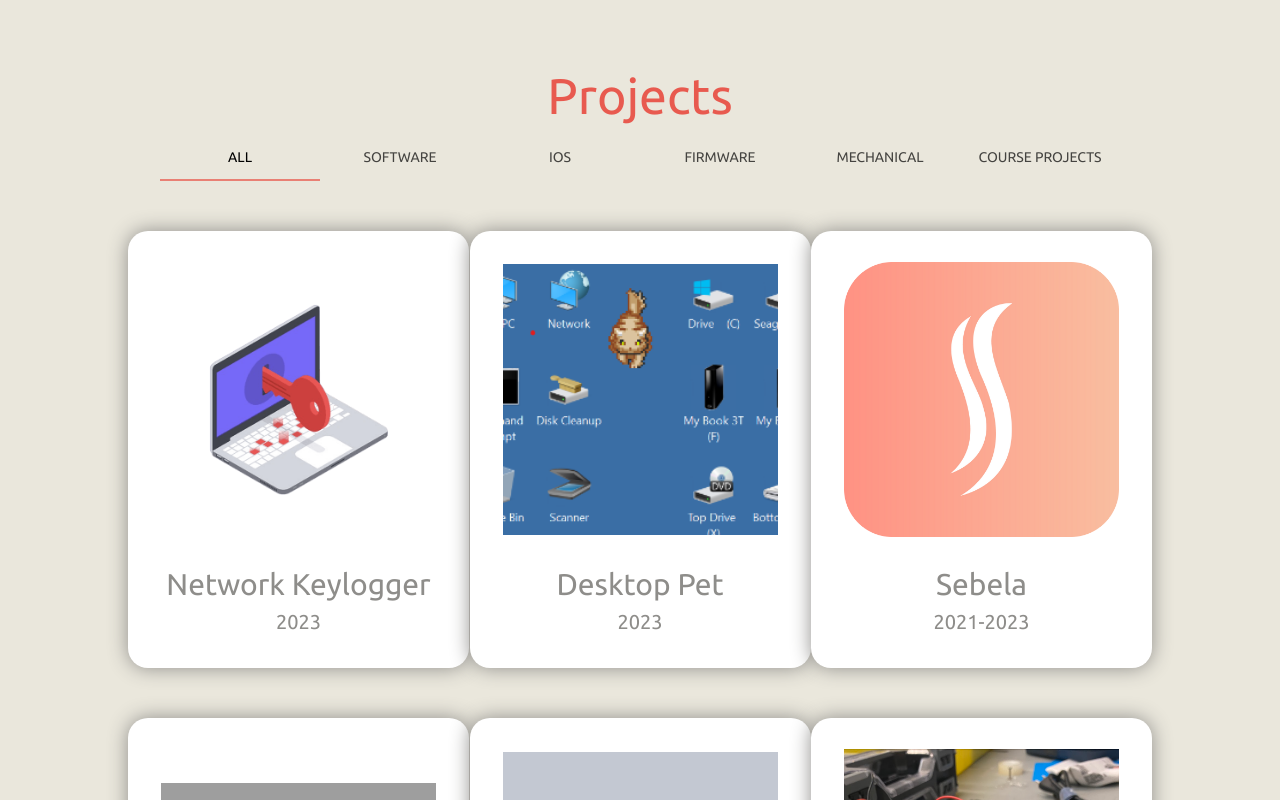
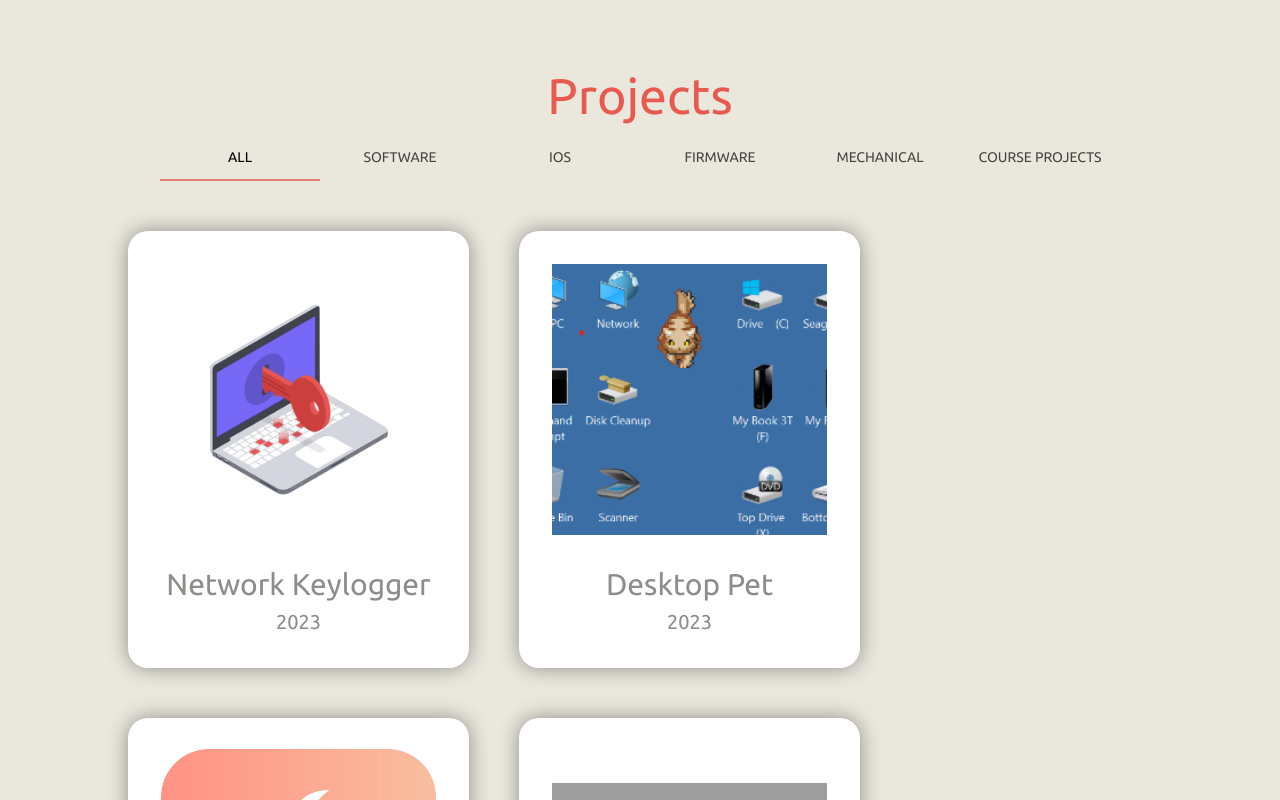
Before and after one commit to ljiang09/ljiang09.github.io, a React (Create React App) app: page / in a window 1280 px wide. Shown: the part 2000-2800 px from the top of the page. Built offline with nearby package versions, Linux system fonts and the light colour scheme; grey boxes are pictures that could not be loaded.

Commit message:
fix: justify project cards left

```diff
--- a/src/components/Projects/styles.js
+++ b/src/components/Projects/styles.js
@@ -16,13 +16,13 @@ const useStyles = makeStyles(() => ({
   },
   projects: {
     width: "80vw !important",
-    margin: "50px auto",
     display: "flex",
-    justifyContent: "space-between !important",
+    justifyContent: "start",
+    gap: "50px",
+    marginTop: "50px",
     // TODO: change this into a responsive sizing. breakpoints
     "& .MuiGrid-item": {
       borderRadius: "20px",
-      marginBottom: "50px",
       "& a": {
         textDecoration: "none",
       },
```
